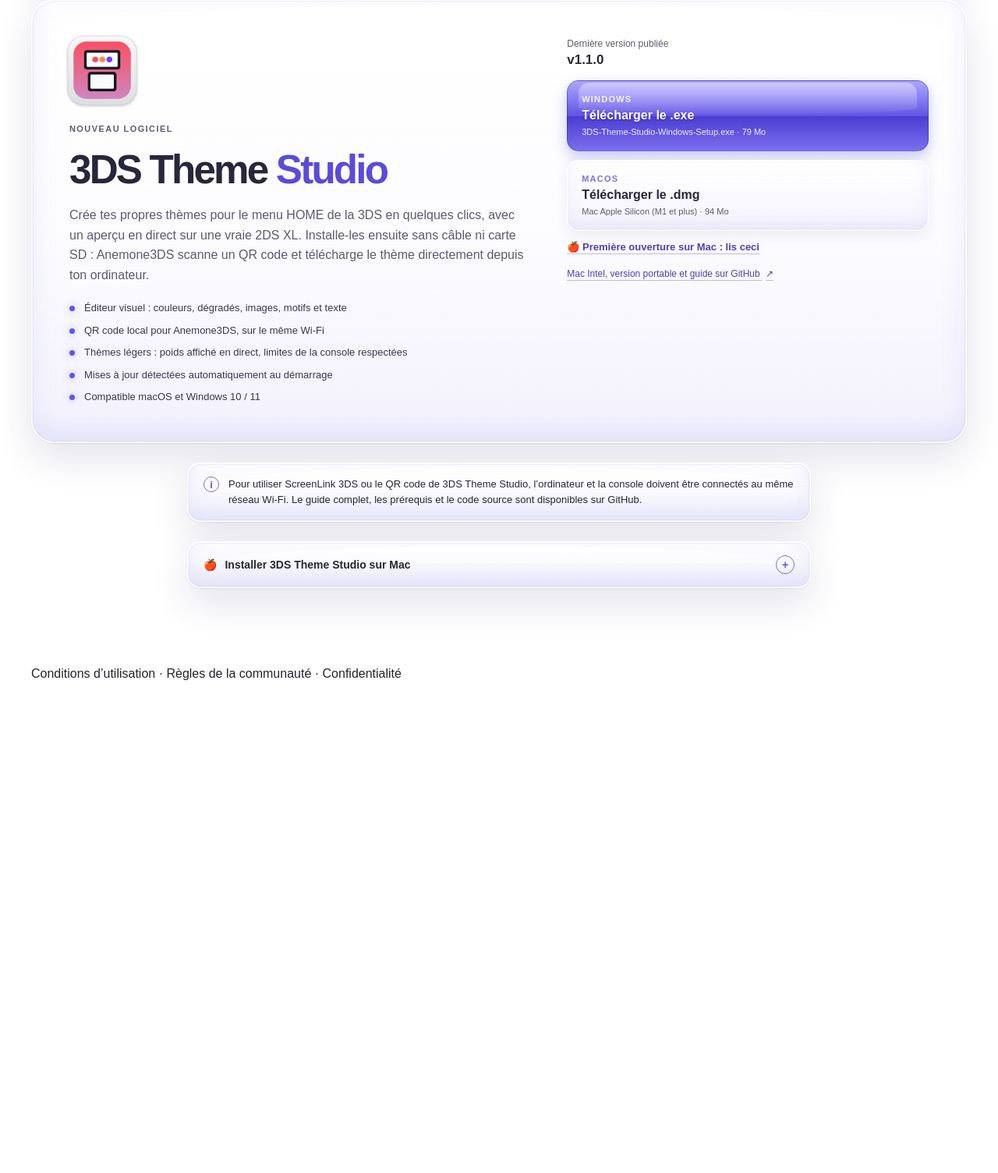
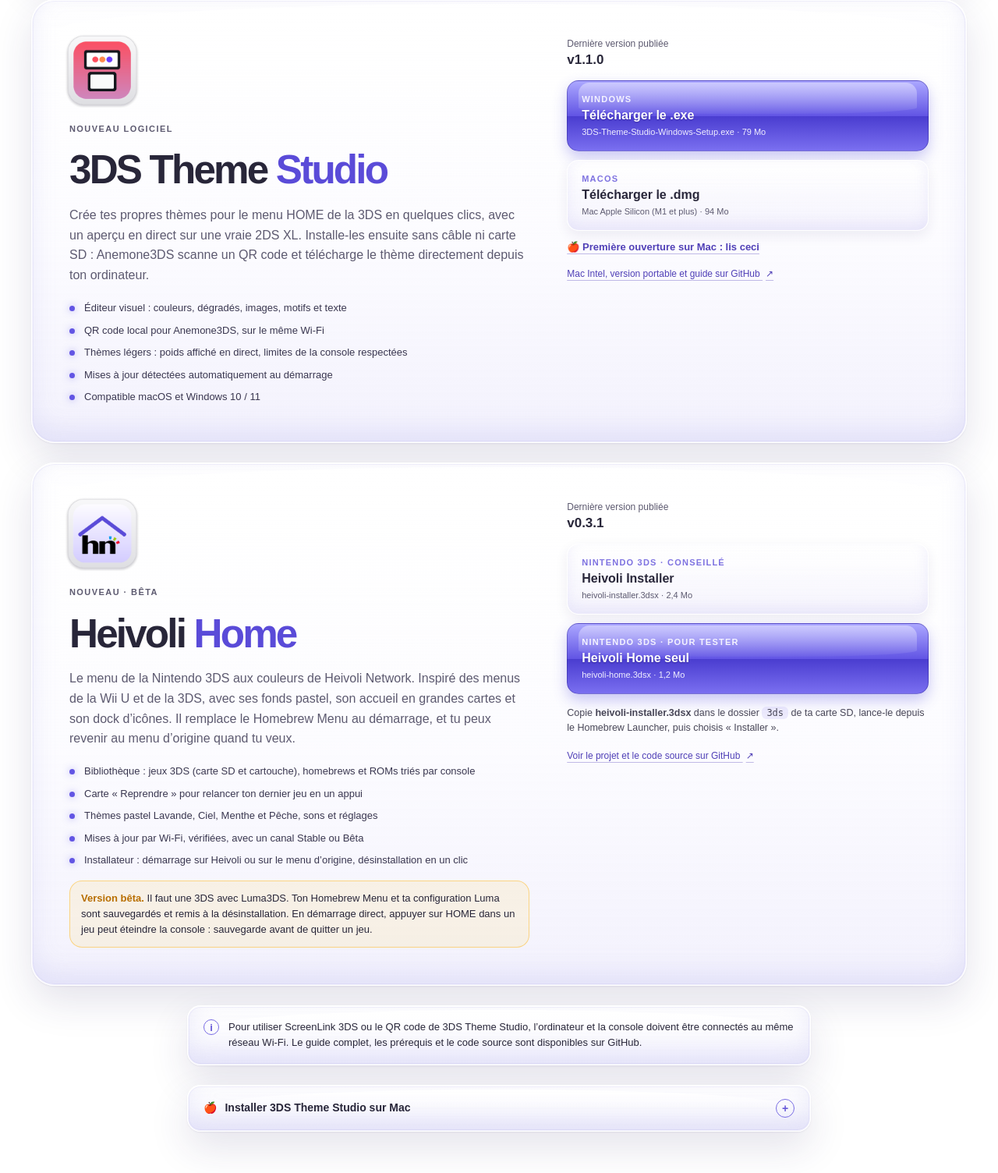
Before and after one commit to Heivoli-dev/HNfr, a PHP site: page /logiciels.html in a window 1280 px wide. Shown: the part 941-2445 px from the top of the page at 78% size. Before the commit the page ends 1813 px from the top, so only its background shows below. Run offline with PHP 8.4, Linux system fonts and the light colour scheme; some libraries are stand-ins or nearby versions.

Commit message:
Logiciels : ajout de Heivoli Home (bêta)
Co-Authored-By: Claude Opus 5.5 <noreply@anthropic.com>
Claude-Session: https://claude.ai/code/session_01CUZp6TmPpYJLbs6JArRbmv

```diff
--- a/logiciels-releases.js
+++ b/logiciels-releases.js
@@ -87,4 +87,39 @@
   window.addEventListener('hashchange', openGuide);
   document.querySelectorAll('a[href="#installer-sur-mac"]').forEach((a) => a.addEventListener('click', () => setTimeout(openGuide, 0)));
   if (location.hash) openGuide();
+
+  // Logiciels publiés dans un dossier « releases/ » du dépôt (fichier latest.txt) au lieu des Releases GitHub.
+  document.querySelectorAll('[data-manifest]').forEach(async (card) => {
+    const url = card.dataset.manifest;
+    const base = card.dataset.manifestBase;
+    if (!/^https:\/\/raw\.githubusercontent\.com\//.test(url) || !/^https:\/\/raw\.githubusercontent\.com\/.+\/$/.test(base || '')) return;
+    try {
+      const res = await fetch(url, { cache: 'no-cache' });
+      if (!res.ok) return;
+      const fields = {};
+      for (const line of (await res.text()).split('\n')) {
+        const at = line.indexOf('=');
+        if (at > 0) fields[line.slice(0, at).trim()] = line.slice(at + 1).trim();
+      }
+      const version = fields.version || '';
+      if (!/^\d+(\.\d+){1,3}$/.test(version)) return;
+      const label = card.querySelector('[data-manifest-version]');
+      if (label) label.textContent = `v${version}`;
+      card.querySelectorAll('[data-manifest-file]').forEach((link) => {
+        const file = link.dataset.manifestFile;
+        if (/^[\w.-]+$/.test(file)) link.href = `${base}v${version}/${file}`;
+      });
+      const box = card.querySelector('[data-manifest-notes]');
+      if (box && fields.notes) {
+        const item = document.createElement('li');
+        const tag = document.createElement('strong');
+        tag.textContent = `v${version}`;
+        const text = document.createElement('span');
+        text.textContent = fields.notes.slice(0, 300);
+        item.append(tag, text);
+        box.querySelector('ol').replaceChildren(item);
+        box.hidden = false;
+      }
+    } catch { /* GitHub injoignable : on garde les liens écrits dans la page */ }
+  });
 })();
--- a/logiciels.css
+++ b/logiciels.css
@@ -24,3 +24,9 @@
 @media (max-width: 560px) { .software-main { padding-top: 27px; }.software-card { gap: 24px; border-radius: 24px; }.software-downloads { grid-template-columns: 1fr; }.release-note, .github-link { grid-column: auto; }.software-heading { margin-bottom: 28px; }.software-help { padding: 15px; } }
 .software-icon { display: block; width: 96px; height: 96px; margin: -6px 0 18px -6px; }
 @media (max-width: 560px) { .software-icon { width: 80px; height: 80px; } }
+
+/* Heivoli Home (bêta) */
+.software-card .software-warning { margin: 16px 0 0; padding: 12px 14px; border: 1px solid rgba(255,177,10,.45); border-radius: 16px; background: rgba(255,214,107,.16); color: inherit; font-size: 13px; line-height: 1.55; }
+.software-card .software-warning strong { color: #b86e00; }
+.software-card .install-steps { margin: 4px 0 0; font-size: 12.5px; line-height: 1.55; opacity: .85; }
+.software-card .install-steps code { padding: 1px 6px; border-radius: 6px; background: rgba(98,85,228,.12); font-size: 12px; }
--- a/logiciels.html
+++ b/logiciels.html
@@ -1,17 +1,17 @@
 <!doctype html>
 <html lang="fr">
   <head>
-    <meta http-equiv="Content-Security-Policy" content="default-src 'none'; script-src 'self' https://www.gstatic.com; connect-src https://api.github.com https://identitytoolkit.googleapis.com https://securetoken.googleapis.com https://firestore.googleapis.com https://www.googleapis.com https://heivoli-network-408f3.firebaseapp.com; style-src 'self'; img-src 'self' data: https://i.ibb.co; base-uri 'none'; object-src 'none'; form-action 'self'; upgrade-insecure-requests" />
+    <meta http-equiv="Content-Security-Policy" content="default-src 'none'; script-src 'self' https://www.gstatic.com; connect-src https://api.github.com https://raw.githubusercontent.com https://identitytoolkit.googleapis.com https://securetoken.googleapis.com https://firestore.googleapis.com https://www.googleapis.com https://heivoli-network-408f3.firebaseapp.com; style-src 'self'; img-src 'self' data: https://i.ibb.co; base-uri 'none'; object-src 'none'; form-action 'self'; upgrade-insecure-requests" />
     <meta name="referrer" content="no-referrer" />
     <meta charset="UTF-8" />
     <meta name="viewport" content="width=device-width, initial-scale=1.0" />
     <meta name="theme-color" content="#ffffff" />
-    <meta name="description" content="Les logiciels développés par Heivoli Network, comme ScreenLink 3DS et 3DS Theme Studio, à télécharger gratuitement." />
+    <meta name="description" content="Les logiciels développés par Heivoli Network, comme ScreenLink 3DS, 3DS Theme Studio et Heivoli Home, à télécharger gratuitement." />
     <meta property="og:site_name" content="Heivoli Network" />
     <meta property="og:type" content="website" />
     <meta property="og:locale" content="fr_FR" />
     <meta property="og:title" content="Logiciels — Heivoli Network" />
-    <meta property="og:description" content="Les logiciels développés par Heivoli Network, comme ScreenLink 3DS et 3DS Theme Studio, à télécharger gratuitement." />
+    <meta property="og:description" content="Les logiciels développés par Heivoli Network, comme ScreenLink 3DS, 3DS Theme Studio et Heivoli Home, à télécharger gratuitement." />
     <meta property="og:url" content="https://heivoli-network.fr/logiciels.html" />
     <meta property="og:image" content="https://heivoli-network.fr/assets/og-banner.png" />
     <meta property="og:image:width" content="1200" />
@@ -19,14 +19,14 @@
     <meta property="og:image:alt" content="Heivoli Network" />
     <meta name="twitter:card" content="summary_large_image" />
     <meta name="twitter:title" content="Logiciels — Heivoli Network" />
-    <meta name="twitter:description" content="Les logiciels développés par Heivoli Network, comme ScreenLink 3DS et 3DS Theme Studio, à télécharger gratuitement." />
+    <meta name="twitter:description" content="Les logiciels développés par Heivoli Network, comme ScreenLink 3DS, 3DS Theme Studio et Heivoli Home, à télécharger gratuitement." />
     <meta name="twitter:image" content="https://heivoli-network.fr/assets/og-banner.png" />
     <link rel="icon" type="image/png" sizes="64x64" href="/favicon.png?v=2" />
     <link rel="apple-touch-icon" sizes="64x64" href="/favicon.png?v=2" />
     <title>Logiciels — Heivoli Network</title>
     <link rel="stylesheet" href="styles.css" />
     <link rel="stylesheet" href="redesign.css?v=projects-1" />
-    <link rel="stylesheet" href="logiciels.css?v=icones" />
+    <link rel="stylesheet" href="logiciels.css?v=home-1" />
     <link rel="stylesheet" href="navigation.css?v=rules-1" />
     <link rel="stylesheet" href="theme-blanc.css" />
       <link rel="stylesheet" href="glass.css?v=3" />
@@ -94,6 +94,31 @@
         </div>
       </article>
 
+      <article class="software-card software-card-beta" data-manifest="https://raw.githubusercontent.com/Heivoli-dev/heivoli-home/main/releases/latest.txt" data-manifest-base="https://raw.githubusercontent.com/Heivoli-dev/heivoli-home/main/releases/">
+        <div class="software-copy">
+          <img class="software-icon" src="assets/logo-heivoli-home.png" alt="Logo de Heivoli Home" width="512" height="512" />
+          <p class="software-label">NOUVEAU · BÊTA</p>
+          <h2>Heivoli <em>Home</em></h2>
+          <p>Le menu de la Nintendo 3DS aux couleurs de Heivoli Network. Inspiré des menus de la Wii U et de la 3DS, avec ses fonds pastel, son accueil en grandes cartes et son dock d’icônes. Il remplace le Homebrew Menu au démarrage, et tu peux revenir au menu d’origine quand tu veux.</p>
+          <ul class="software-features">
+            <li>Bibliothèque : jeux 3DS (carte SD et cartouche), homebrews et ROMs triés par console</li>
+            <li>Carte « Reprendre » pour relancer ton dernier jeu en un appui</li>
+            <li>Thèmes pastel Lavande, Ciel, Menthe et Pêche, sons et réglages</li>
+            <li>Mises à jour par Wi-Fi, vérifiées, avec un canal Stable ou Bêta</li>
+            <li>Installateur : démarrage sur Heivoli ou sur le menu d’origine, désinstallation en un clic</li>
+          </ul>
+          <p class="software-warning"><strong>Version bêta.</strong> Il faut une 3DS avec Luma3DS. Ton Homebrew Menu et ta configuration Luma sont sauvegardés et remis à la désinstallation. En démarrage direct, appuyer sur HOME dans un jeu peut éteindre la console : sauvegarde avant de quitter un jeu.</p>
+        </div>
+        <div class="software-downloads">
+          <p class="release-note">Dernière version publiée<br><strong data-manifest-version>v0.3.1</strong></p>
+          <a class="download-button download-3ds" data-manifest-file="heivoli-installer.3dsx" href="https://raw.githubusercontent.com/Heivoli-dev/heivoli-home/main/releases/v0.3.1/heivoli-installer.3dsx" download target="_blank" rel="noopener noreferrer"><span>Nintendo 3DS · conseillé</span><strong>Heivoli Installer</strong><small>heivoli-installer.3dsx · 2,4 Mo</small></a>
+          <a class="download-button download-pc" data-manifest-file="heivoli-home.3dsx" href="https://raw.githubusercontent.com/Heivoli-dev/heivoli-home/main/releases/v0.3.1/heivoli-home.3dsx" download target="_blank" rel="noopener noreferrer"><span>Nintendo 3DS · pour tester</span><strong>Heivoli Home seul</strong><small>heivoli-home.3dsx · 1,2 Mo</small></a>
+          <p class="install-steps">Copie <strong>heivoli-installer.3dsx</strong> dans le dossier <code>3ds</code> de ta carte SD, lance-le depuis le Homebrew Launcher, puis choisis « Installer ».</p>
+          <a class="github-link" href="https://github.com/Heivoli-dev/heivoli-home" target="_blank" rel="noopener noreferrer">Voir le projet et le code source sur GitHub <span aria-hidden="true">↗</span></a>
+          <details class="whats-new" data-manifest-notes hidden open><summary><span class="new-dot" aria-hidden="true"></span>Quoi de neuf ? <em>Mis à jour automatiquement depuis GitHub</em></summary><ol></ol></details>
+        </div>
+      </article>
+
       <aside class="software-help"><span aria-hidden="true">i</span><p>Pour utiliser ScreenLink 3DS ou le QR code de 3DS Theme Studio, l’ordinateur et la console doivent être connectés au même réseau Wi-Fi. Le guide complet, les prérequis et le code source sont disponibles sur GitHub.</p></aside>
       <details class="mac-guide" id="installer-sur-mac">
         <summary><span aria-hidden="true">🍎</span> Installer 3DS Theme Studio sur Mac</summary>
@@ -113,7 +138,7 @@
         </div>
       </details>
     </main>
-    <script src="logiciels-releases.js?v=2" defer></script>
+    <script src="logiciels-releases.js?v=home-1" defer></script>
     <footer class="section-shell site-legal-footer"><p><a href="conditions.html#conditions">Conditions d’utilisation</a> · <a href="conditions.html#regles">Règles de la communauté</a> · <a href="conditions.html#confidentialite">Confidentialité</a></p></footer>
       <script type="module" src="sons.js?v=1"></script>
       <script type="module" src="site-account.js?v=rules-1"></script>
```
Also changed, not shown: assets/logo-heivoli-home.png (added).
